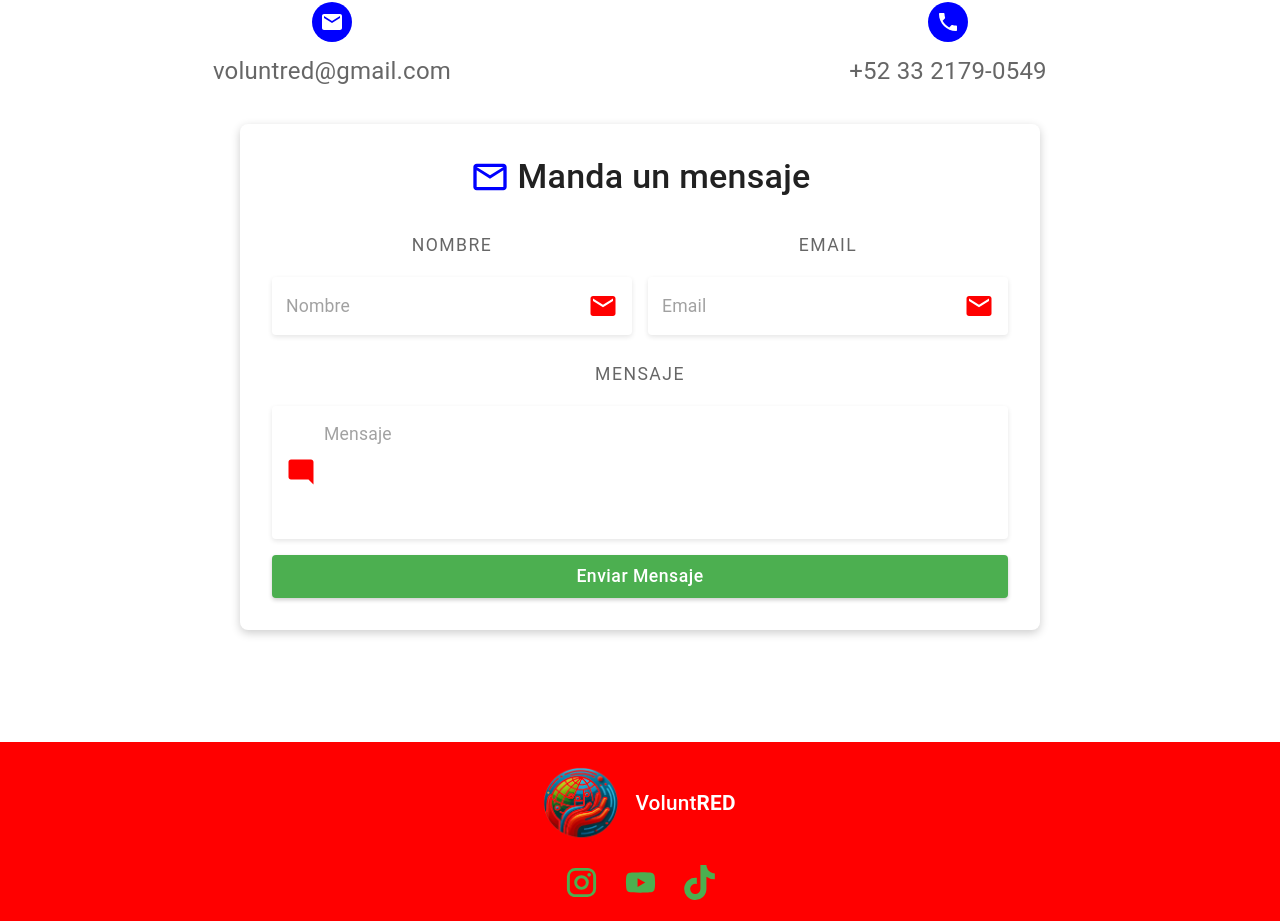
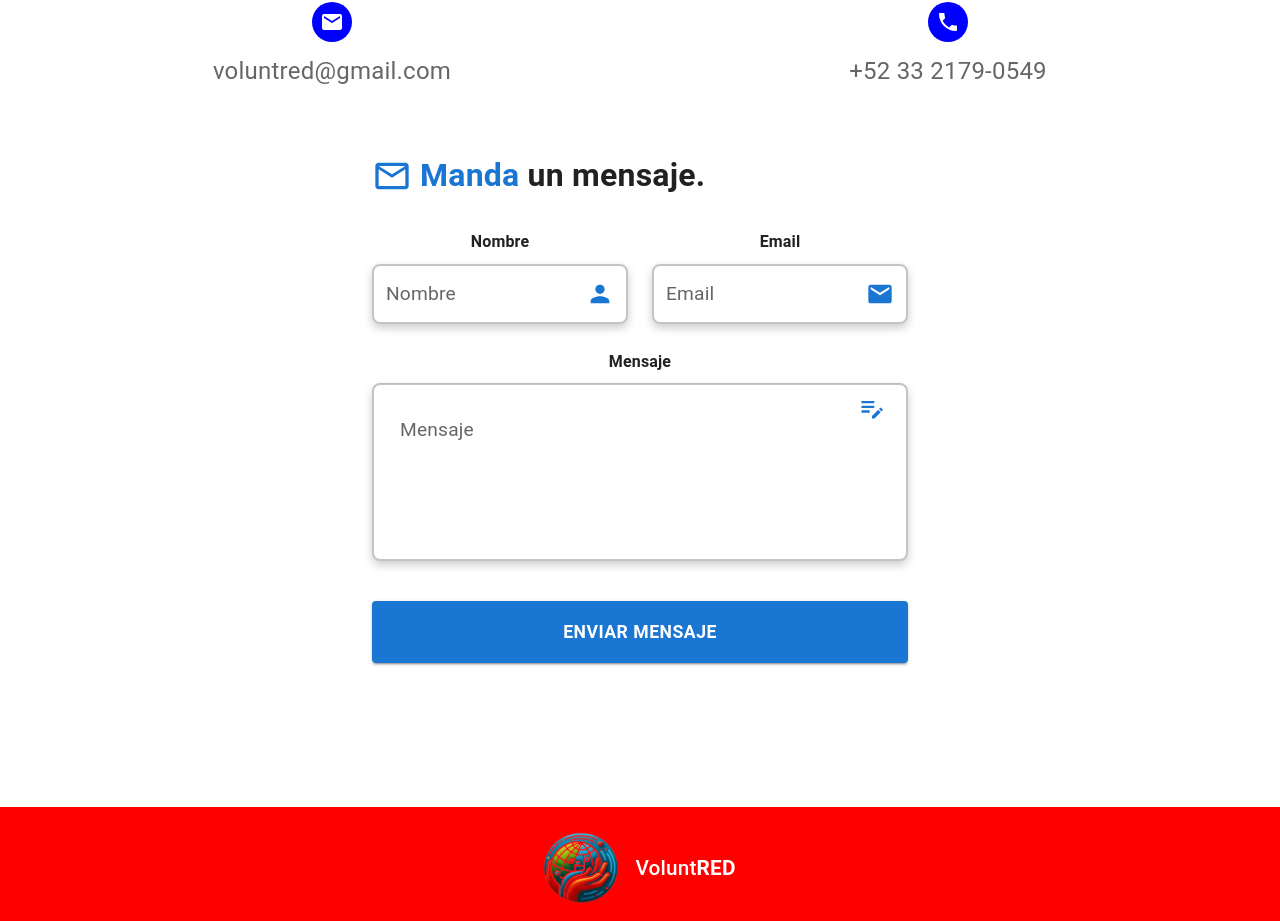
Before and after one commit to MarioB19/voluntred_web, a Next.js app: page / in a window 1280 px wide. Shown: the part 5937-6858 px from the top of the page. Built offline with nearby package versions, Linux system fonts and the light colour scheme.

Commit message:
Correcion ui/ux formulario de contacto

```diff
--- a/src/components/FormularioContacto.js
+++ b/src/components/FormularioContacto.js
@@ -1,93 +1,122 @@
 import React from 'react';
-import { Box, TextField, Button, Typography, Grid, InputAdornment } from '@mui/material';
+import { Box, TextField, Button, Typography, Grid, InputAdornment, useTheme, useMediaQuery } from '@mui/material';
 import EmailIcon from '@mui/icons-material/Email';
 import PersonIcon from '@mui/icons-material/Person';
-import ModeCommentIcon from '@mui/icons-material/ModeComment';
+import EditNoteIcon from '@mui/icons-material/EditNote';
 import MailOutlineIcon from '@mui/icons-material/MailOutline';
+import { keyframes } from '@mui/system';
+
+const fadeIn = keyframes`
+  from { opacity: 0; transform: translateY(10px); }
+  to { opacity: 1; transform: translateY(0); }
+`;
 
 export default function FormularioContacto() {
+  const theme = useTheme();
+  const isDarkMode = theme.palette.mode === 'dark';
+
   return (
     <Box
       sx={{
         p: 4,
         bgcolor: 'background.paper',
         color: 'text.primary',
-        boxShadow: '0 3px 10px rgba(0, 0, 0, 0.2)',
         borderRadius: 2,
-        maxWidth: 800,
+        maxWidth: 600,
         mx: 'auto',
-        my: 4
+        my: 4,
+        animation: `${fadeIn} 0.5s ease-out`
       }}
     >
-      <Typography variant="h4" gutterBottom sx={{
-        color: 'text.primary',
-        textAlign: 'center',
-        fontWeight: 'medium',
+        <Typography
+      variant="h4"
+      gutterBottom
+      sx={{
+        color: isDarkMode ? '#4dabf5' : '#1976d2',
         display: 'flex',
         alignItems: 'center',
-        justifyContent: 'center',
-        mb: 3
-      }}>
-        <MailOutlineIcon sx={{ mr: 1, fontSize: 40, color: 'blue' }} /> Manda un mensaje
+        mb: 4,
+        fontWeight: 'bold',
+        fontSize: '2rem'
+      }}
+    >
+      <MailOutlineIcon sx={{ fontSize: 40, color: 'inherit', mr: 1 }} />
+      Manda <Typography variant="h4" component="span" sx={{ color: theme.palette.text.primary, fontWeight: 'bold', fontSize: '2rem', ml: 1 }}>un mensaje.</Typography>
     </Typography>
-      <Grid container spacing={2} alignItems="flex-end">
-        {['Nombre', 'Email', 'Mensaje'].map((field, index) => (
-          <Grid item xs={12} sm={index < 2 ? 6 : 12} key={field}>
-            <Typography variant="overline" display="block" sx={{ mb: 1, color: 'text.secondary', fontSize: '1.1rem' }}>
-              {field}
+      <Grid container spacing={3}>
+        <Grid item xs={12} sm={6}>
+          <Typography variant="subtitle1" display="block" sx={{ mb: 1, color: 'text.primary', fontWeight: 'bold' }}>
+            Nombre
           </Typography>
           <TextField
             fullWidth
             variant="outlined"
-              placeholder={field}
+            placeholder="Nombre"
             InputProps={{
-                endAdornment: index < 2 ? (
+              endAdornment: (
                 <InputAdornment position="end">
-                    <EmailIcon sx={{ color: 'red', fontSize: 30 }} />
+                  <PersonIcon sx={{ color: isDarkMode ? '#4dabf5' : '#1976d2', fontSize: 28 }} />
                 </InputAdornment>
-                ) : null,
-                startAdornment: index === 2 ? (
-                  <InputAdornment position="start">
-                    <ModeCommentIcon sx={{ color: 'red', fontSize: 30 }} />
-                  </InputAdornment>
-                ) : null,
+              ),
             }}
-              sx={{
-                '& .MuiOutlinedInput-root': {
-                  fontSize: '1.1rem', // Larger text inside inputs
-                  '& fieldset': {
-                    borderColor: 'transparent',
-                    transition: 'border-color 0.3s',
-                    borderWidth: '2px', // Thicker border for clearer focus
-                  },
-                  '&:hover fieldset': {
-                    borderColor: 'grey.300',
-                  },
-                  '&.Mui-focused fieldset': {
-                    borderColor: 'primary.main',
-                  },
-                  boxShadow: '0 2px 5px rgba(0,0,0,0.1)' // Subtle shadow around fields
-                }
-              }}
-              multiline={field === 'Mensaje'}
-              rows={field === 'Mensaje' ? 4 : 1}
+            sx={textFieldStyle(isDarkMode)}
           />
         </Grid>
-        ))}
+        <Grid item xs={12} sm={6}>
+          <Typography variant="subtitle1" display="block" sx={{ mb: 1, color: 'text.primary', fontWeight: 'bold' }}>
+            Email
+          </Typography>
+          <TextField
+            fullWidth
+            variant="outlined"
+            placeholder="Email"
+            InputProps={{
+              endAdornment: (
+                <InputAdornment position="end">
+                  <EmailIcon sx={{ color: isDarkMode ? '#4dabf5' : '#1976d2', fontSize: 28 }} />
+                </InputAdornment>
+              ),
+            }}
+            sx={textFieldStyle(isDarkMode)}
+          />
+        </Grid>
+        <Grid item xs={12}>
+          <Typography variant="subtitle1" display="block" sx={{ mb: 1, color: 'text.primary', fontWeight: 'bold' }}>
+            Mensaje
+          </Typography>
+          <TextField
+            fullWidth
+            variant="outlined"
+            placeholder="Mensaje"
+            multiline
+            rows={4}
+            InputProps={{
+              endAdornment: (
+                <InputAdornment position="end" sx={{ alignSelf: 'flex-start', mt: 1, mr: 1 }}>
+                  <EditNoteIcon sx={{ color: isDarkMode ? '#4dabf5' : '#1976d2', fontSize: 28 }} />
+                </InputAdornment>
+              ),
+            }}
+            sx={textFieldStyle(isDarkMode)}
+          />
+        </Grid>
         <Grid item xs={12}>
           <Button
             variant="contained"
-            color="primary"
             sx={{
-              bgcolor: 'primary.main',
-              color: 'background.paper',
-              textTransform: 'none',
-              fontSize: '1.1rem', // Bigger button text
-              fontWeight: 'medium',
+              bgcolor: isDarkMode ? '#4dabf5' : '#1976d2',
+              color: 'white',
+              textTransform: 'uppercase',
+              fontSize: '1.1rem',
+              fontWeight: 'bold',
+              py: 2,
+              mt: 2,
+              transition: 'all 0.3s ease',
               '&:hover': {
-                bgcolor: 'primary.dark',
-              },
-              boxShadow: '0 2px 4px rgba(0, 0, 0, 0.2)' // Consistent shadow for button
+                bgcolor: isDarkMode ? '#2196f3' : '#1565c0',
+                transform: 'translateY(-2px)',
+                boxShadow: '0 8px 15px rgba(25, 118, 210, 0.3)',
+              }
             }}
             fullWidth
           >
@@ -98,3 +127,39 @@ export default function FormularioContacto() {
     </Box>
   );
 }
+
+const textFieldStyle = (isDarkMode) => ({
+  '& .MuiOutlinedInput-root': {
+    fontSize: '1.2rem',
+    '& fieldset': {
+      borderColor: isDarkMode ? 'rgba(255, 255, 255, 0.23)' : 'rgba(0, 0, 0, 0.23)',
+      borderWidth: '2px',
+    },
+    '&:hover fieldset': {
+      borderColor: isDarkMode ? '#4dabf5' : '#1976d2',
+    },
+    '&.Mui-focused fieldset': {
+      borderColor: isDarkMode ? '#4dabf5' : '#1976d2',
+      borderWidth: '2px',
+    },
+    boxShadow: isDarkMode
+      ? '0 4px 10px rgba(77, 171, 245, 0.2)'
+      : '0 4px 10px rgba(0, 0, 0, 0.2)',
+    borderRadius: '8px',
+    backgroundColor: isDarkMode ? '#333' : 'white',
+    transition: 'all 0.3s ease',
+    '&:hover': {
+      boxShadow: isDarkMode
+        ? '0 6px 12px rgba(77, 171, 245, 0.3)'
+        : '0 6px 12px rgba(0, 0, 0, 0.3)',
+    }
+  },
+  '& .MuiInputBase-input': {
+    padding: '16px 14px',
+    color: isDarkMode ? '#fff' : '#000',
+  },
+  '& .MuiInputBase-input::placeholder': {
+    color: isDarkMode ? 'rgba(255, 255, 255, 0.7)' : 'rgba(0, 0, 0, 0.6)',
+    opacity: 1,
+  }
+});
```
Lines whose indentation alone changed are shown as unchanged.
